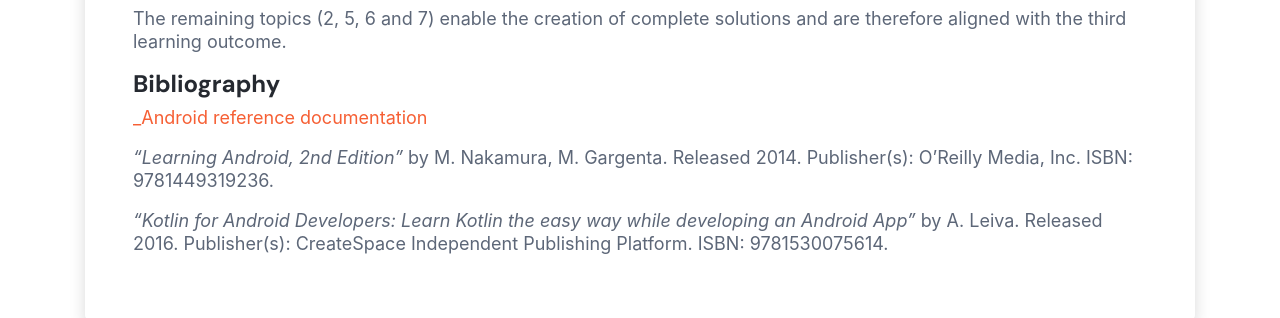
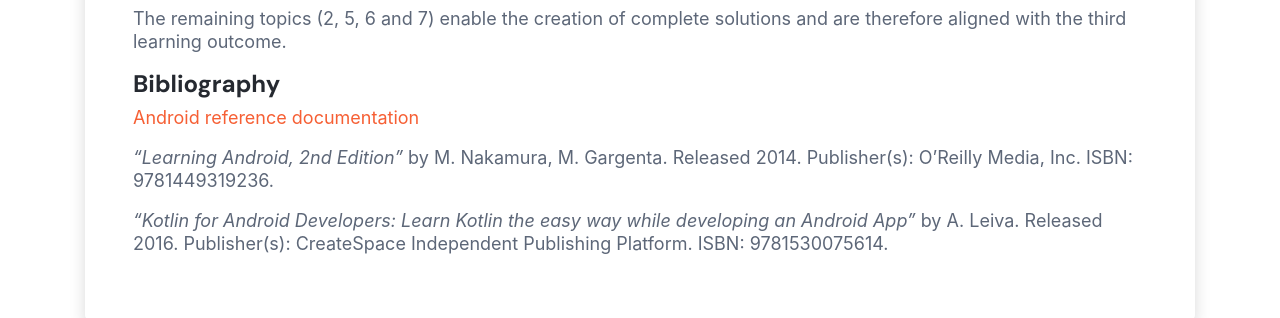
Before and after one commit to jpatri/ccisel.github.io, a Jekyll site: the page built from academia/leic/pdm-en.md, in a window 1280 px wide. Shown: the part 1218-1536 px from the top of the page. Built offline with Jekyll 4.4.1, drawn with Linux system fonts in a browser that asks for light colours.

Commit message:
Fixes typo

```diff
--- a/_layouts/academia/leic/pdm.md
+++ b/_layouts/academia/leic/pdm.md
@@ -11,7 +11,7 @@ ects: 6
 professor:
   display_name: Paulo Pereira
 bibliography: |
-  [_Android reference documentation](https://developer.android.com/docs)
+  [Android reference documentation](https://developer.android.com/docs)
 
   _"Learning Android, 2nd Edition"_
   by M. Nakamura, M. Gargenta. Released 2014.
```
